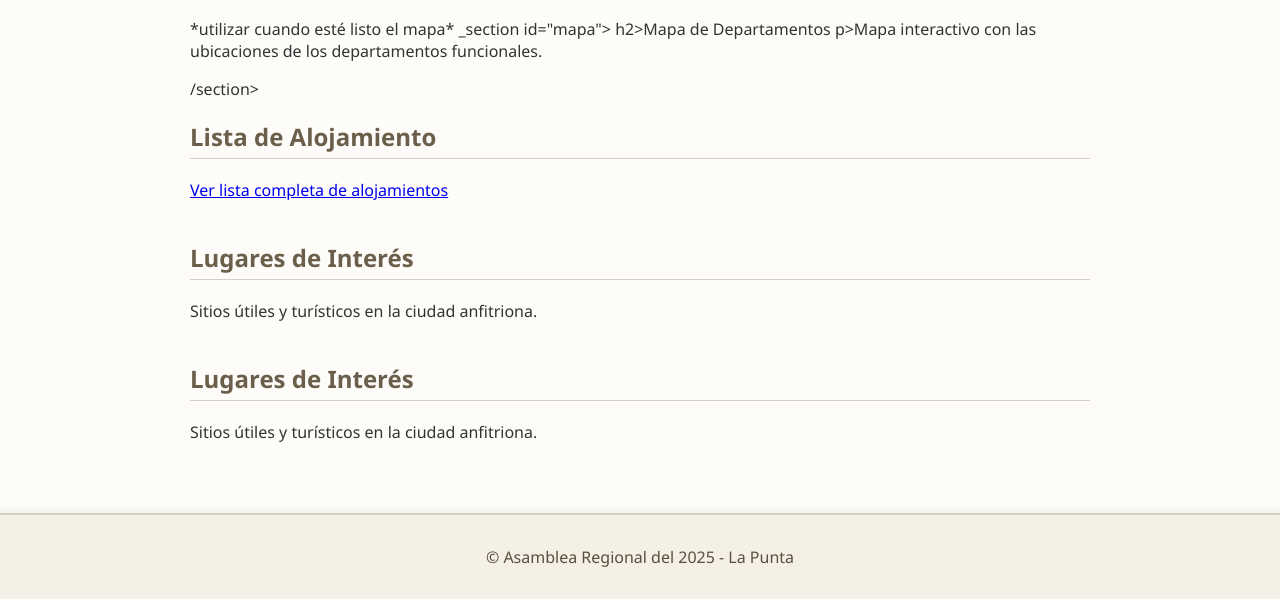
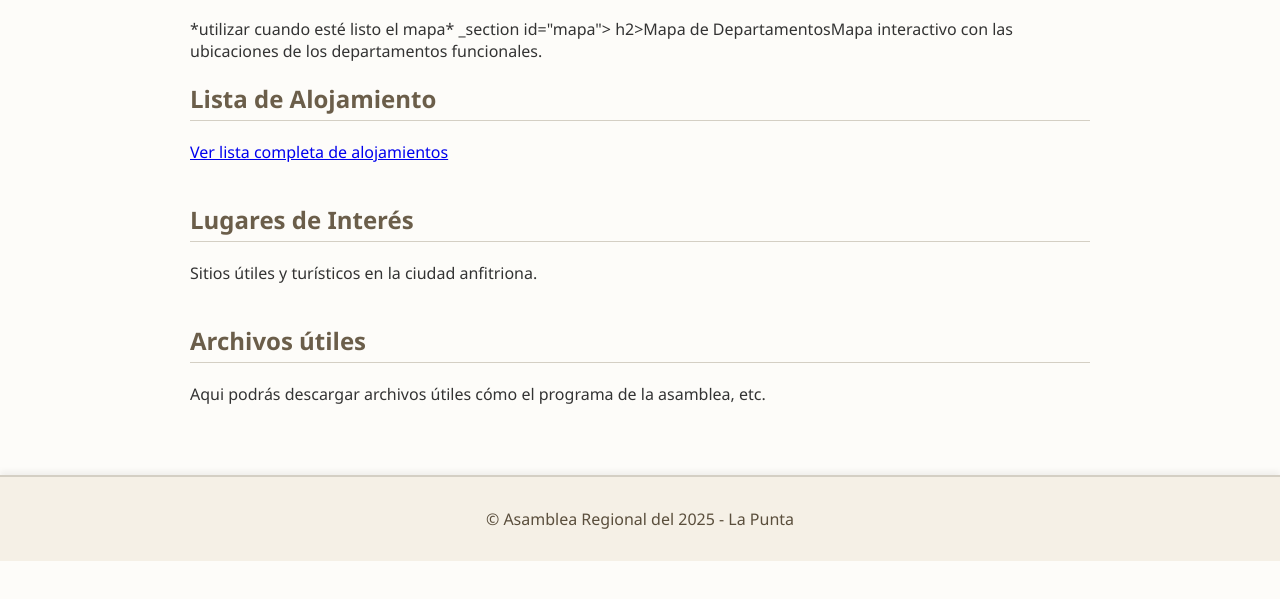
Before and after one commit to nehemias73/asamblearegional-lapunta, a plain HTML site: page index.html in a window 1280 px wide. Shown: the part 861-1460 px from the top of the page. After the commit the page ends 1422 px from the top, so only its background shows below. Drawn offline with Linux system fonts and the light colour scheme.

Commit message:
Update index.html

```diff
--- a/index.html
+++ b/index.html
@@ -14,8 +14,6 @@
             <li><a href="#alojamiento">Lista de Alojamiento</a></li>
             <li><a href="#interes">Lugares de Interés</a></li>
             <li><a href="#utiles">Archivos útiles</a></li>
-
-            *utilizar _li><a href="#mapa">Mapa de Departamentos</a></li_*
         </ul>
     </nav>
 
@@ -54,8 +52,8 @@
 
 *utilizar cuando esté listo el mapa*
     _section id="mapa">
-        h2>Mapa de Departamentos</h2>
-        p>Mapa interactivo con las ubicaciones de los departamentos funcionales.</p>
+        h2>Mapa de Departamentos</h2
+        p>Mapa interactivo con las ubicaciones de los departamentos funcionales.</p
     /section>
 
     <section id="alojamiento">
@@ -69,8 +67,8 @@
     </section>
 
     <section id="utiles">
-        <h2>Lugares de Interés</h2>
-        <p>Sitios útiles y turísticos en la ciudad anfitriona.</p>
+        <h2>Archivos útiles</h2>
+        <p> Aqui podrás descargar archivos útiles cómo el programa de la asamblea, etc.</p>
     </section>
 
 </main>
```
